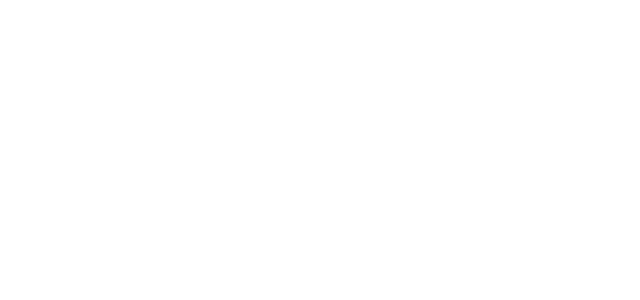
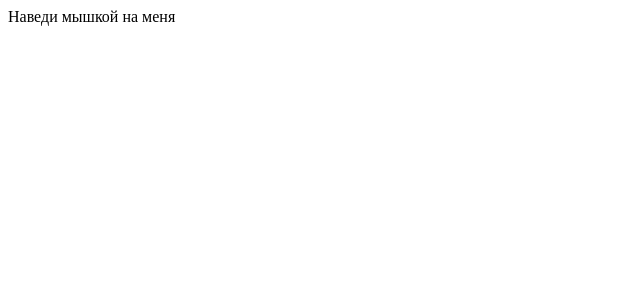
Before and after one commit to mxs741/MFD-React, a React (Vite) app: page / in a window 1280 px wide. Shown: the top 300 px of the page, without its empty margins (0-640 px from the left). Built offline with nearby package versions, Linux system fonts and the light colour scheme.

Commit message:
feat: создан хук useHover

```diff
--- a/src/App.tsx
+++ b/src/App.tsx
@@ -1,5 +1,7 @@
+import { Demo } from "./Demo";
+
 const App = () => {
-  return <div></div>;
+  return <Demo />;
 };
 
 export default App;
--- /dev/null
+++ b/src/Demo.tsx
@@ -0,0 +1,11 @@
+import { useHover } from "./useHover";
+
+export const Demo = () => {
+  const { hovered, ref } = useHover();
+
+  return (
+    <div ref={ref}>
+      {hovered ? "На меня навели мышку" : "Наведи мышкой на меня"}
+    </div>
+  );
+};
--- /dev/null
+++ b/src/useHover.ts
@@ -0,0 +1,28 @@
+import { useEffect, useRef, useState } from "react";
+
+export const useHover = () => {
+  const [hovered, setHovered] = useState<boolean>(false);
+  const ref = useRef<HTMLDivElement | null>(null);
+
+  const handleMouseEnter = () => setHovered(true);
+
+  const handleMouseLeave = () => setHovered(false);
+
+  useEffect(() => {
+    const element = ref.current;
+
+    if (element === null) {
+      return;
+    }
+
+    element.addEventListener("mouseenter", handleMouseEnter);
+    element.addEventListener("mouseleave", handleMouseLeave);
+
+    return () => {
+      element.removeEventListener("mouseenter", handleMouseEnter);
+      element.removeEventListener("mouseleave", handleMouseLeave);
+    };
+  }, []);
+
+  return { hovered, ref };
+};
```
